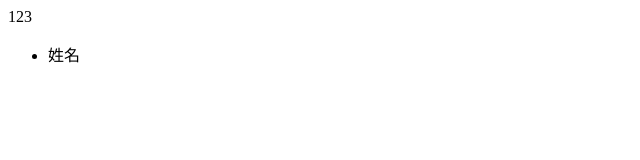
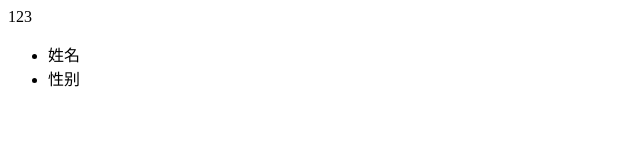
Before and after one commit to feifeidengni/feifeidengni.github.io, a plain HTML site: page index.html in a window 1280 px wide. Shown: the full height of the page, 0-640 px from the left. Drawn offline with Linux system fonts and the light colour scheme.

Commit message:
新增了性别

```diff
--- a/index.html
+++ b/index.html
@@ -12,6 +12,7 @@
     <div>
         <ul>
             <li>姓名</li>
+            <li>性别</li>
         </ul>
 
     </div>
```
